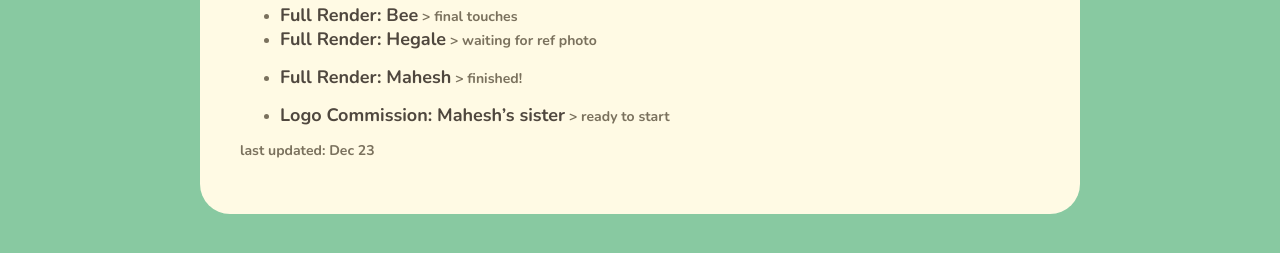
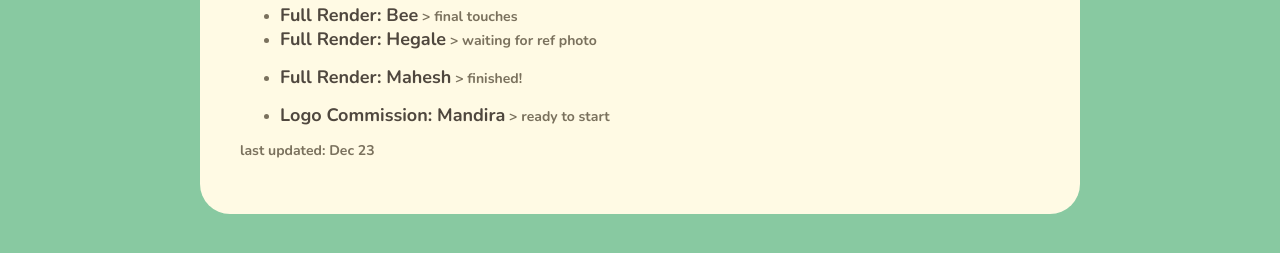
Before and after one commit to antheakwong/antheakwong.github.io, a Jekyll site: the page built from commissions/index.md, in a window 1280 px wide and 900 px high, scrolled down 555 px. Shown: the part 606-859 px from the top of the window. Built offline with Jekyll 4.4.1, drawn with Linux system fonts in a browser that asks for light colours; nearby versions of some CDN libraries.

Commit message:
updated status

```diff
--- a/commissions/index.md
+++ b/commissions/index.md
@@ -47,6 +47,6 @@ Won’t draw: NSFW, mecha, offensive/shock content
 - **Full Render: Hegale** > waiting for ref photo
 - **Full Render: Mahesh** > finished!
 
-- **Logo Commission: Mahesh's sister** > ready to start
+- **Logo Commission: Mandira** > ready to start
 
 last updated: Dec 23
```
